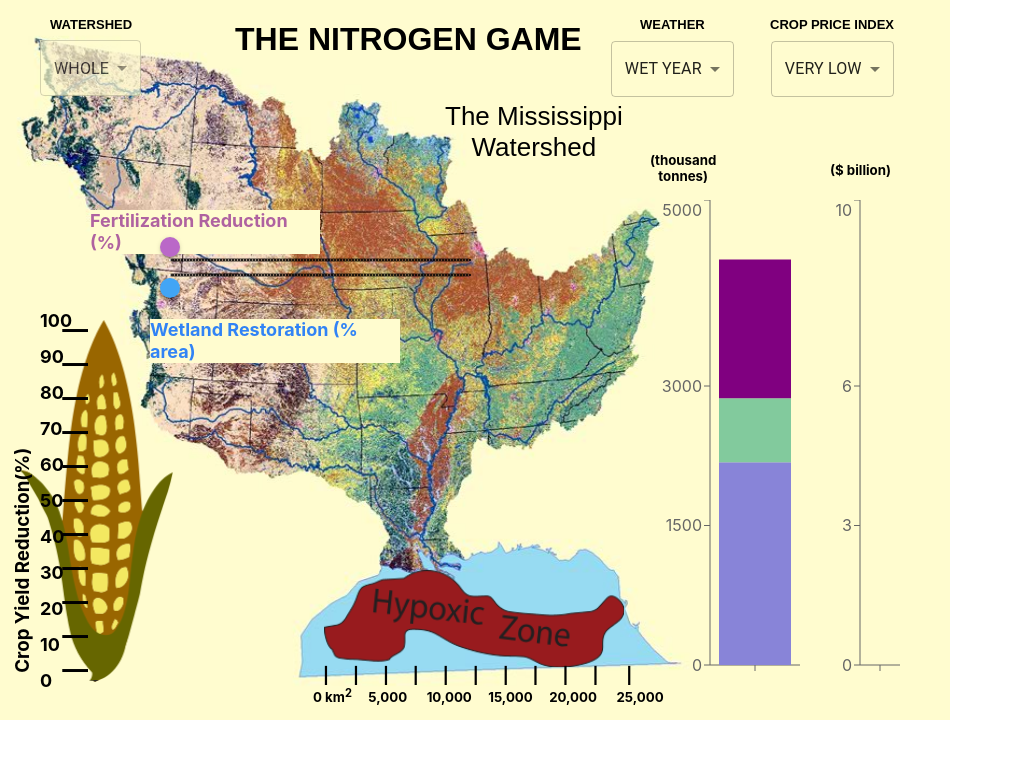
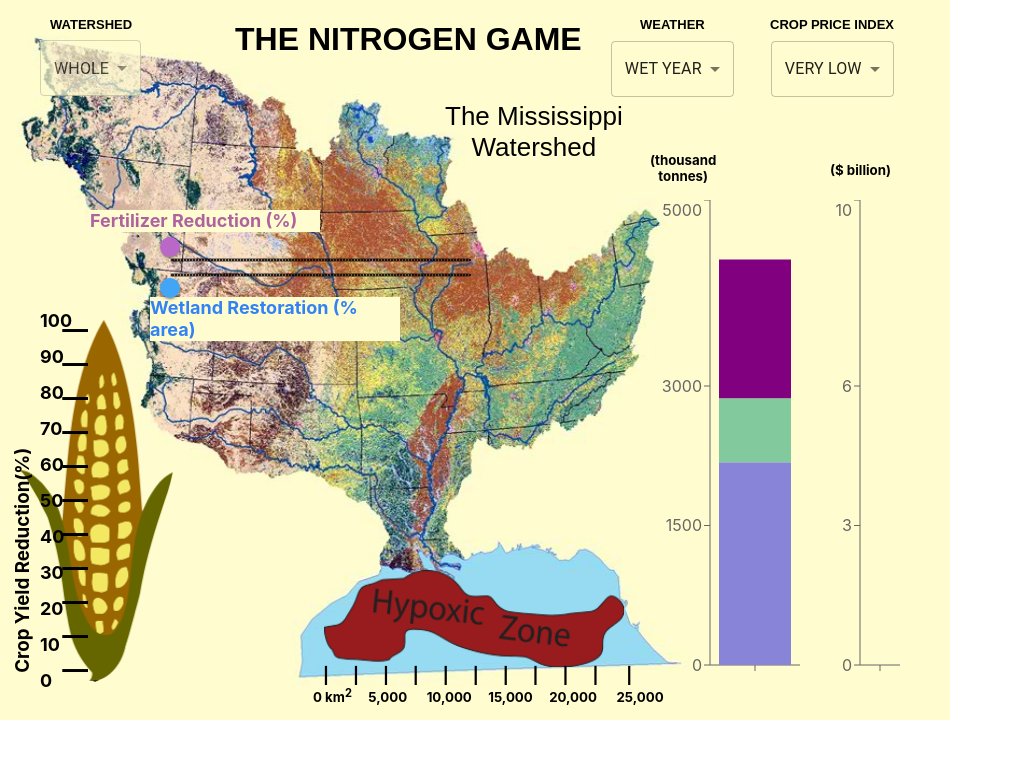
Before and after one commit to Laurentiul20/Nitrogen, a React (Create React App) app: page / in a window 1280 px wide. Shown: the top 758 px of the page, without its empty margins (0-1013 px from the left). Built offline with nearby package versions, Linux system fonts and the light colour scheme.

Commit message:
some text change

```diff
--- a/src/App.jsx
+++ b/src/App.jsx
@@ -364,7 +364,7 @@ function Whole({mapChoices, setMap, mapSelect}) {
 
       </div>
       <div className='filter-range'>
-        <div className='filter-range-title'>Fertilization Reduction (%)</div>
+        <div className='filter-range-title'>Fertilizer Reduction (%)</div>
         {/* <div className='slidercontainer'>
                   <input type="range" min="0" max="100" defaultValue="0" className="slider" step="1" id="myRange1" />
                   <div> <span id="slide1">0</span> </div>
```
